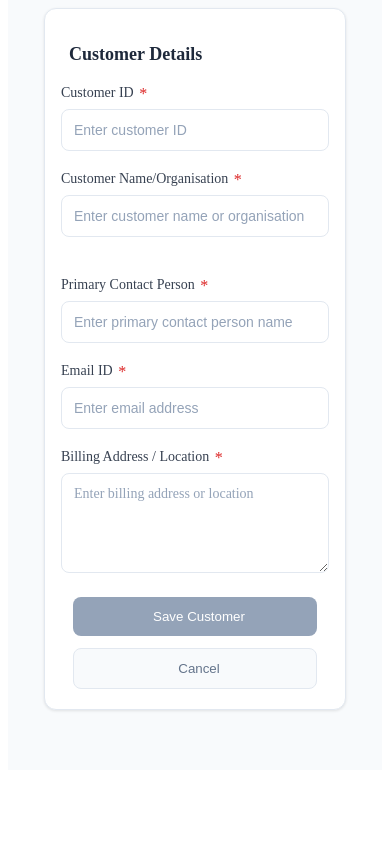
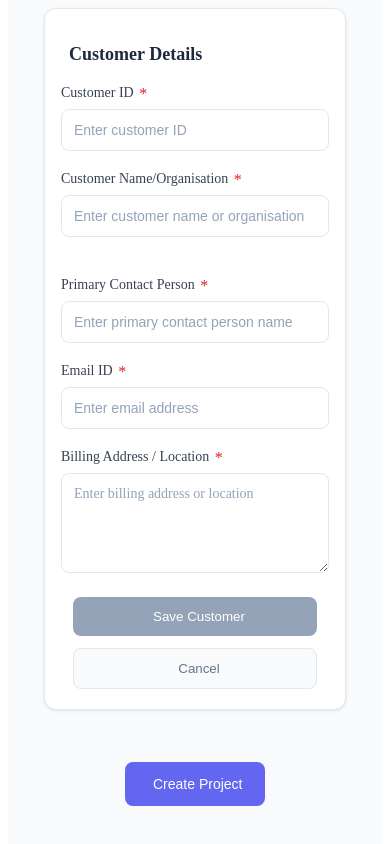
Before and after one commit to mohamednishanm/projectManagementAdminFrontEnd, an Angular app: page / in a window 390 px wide. Shown: the part 4158-5002 px from the top of the page. Before the commit the page ends 4936 px from the top, so only its background shows below. Built offline with nearby package versions, Linux system fonts and the light colour scheme.

Commit message:
final fix

```diff
--- a/src/app/app.css
+++ b/src/app/app.css
@@ -59,3 +59,47 @@
         margin-left: 0 !important;
     }
 }
+
+/* Button Container - positioned to the right */
+.button-container {
+    display: flex;
+    justify-content: flex-end;
+    margin: 0 24px;
+}
+
+/* Create Project Button */
+.create-project-btn {
+    background: #6366f1;
+    color: white;
+    border: none;
+    padding: 16px 24px;
+    border-radius: 8px;
+    cursor: pointer;
+    transition: all 0.2s ease;
+    display: flex;
+    align-items: center;
+    gap: 8px;
+    font-weight: 500;
+}
+
+.create-project-btn:hover {
+    transform: translateY(-1px);
+    box-shadow: 0 12px 35px rgba(102, 126, 234, 0.4);
+    background: #5a6fd8;
+}
+
+
+
+/* Responsive adjustments for button */
+@media (max-width: 768px) {
+    .button-container {
+        justify-content: center;
+        padding: 16px 0;
+    }
+
+    .create-project-btn {
+        padding: 14px 20px;
+        font-size: 14px;
+        min-width: 140px;
+    }
+}
--- a/src/app/app.html
+++ b/src/app/app.html
@@ -9,7 +9,11 @@
             <app-milestone></app-milestone>
             <app-risk></app-risk>
             <app-customer></app-customer>
-            <router-outlet></router-outlet>
+            <div class="button-container">
+                <button class="create-project-btn">
+                    <i class="fa fa-plus"></i> Create Project
+                </button>
+            </div>
         </main>
     </div>
 </div>
--- a/src/app/app.ts
+++ b/src/app/app.ts
@@ -15,7 +15,7 @@ import { Milestone } from './milestone/milestone';
 
 @Component({
   selector: 'app-root',
-  imports: [RouterOutlet, Header, Sidebar, AddTeamMembers, Customer, Risk, BasicProjectDetailForm,Pmform, Milestone],
+  imports: [Header, Sidebar, AddTeamMembers, Customer, Risk, BasicProjectDetailForm,Pmform, Milestone],
   templateUrl: './app.html',
   styleUrl: './app.css'
 })
--- a/src/app/customer/customer.html
+++ b/src/app/customer/customer.html
@@ -128,4 +128,5 @@
       </div>
     </div>
   </div>
+
 </div>
```
Also changed, not shown: src/app/customer/customer.css (line endings or trailing spaces).
